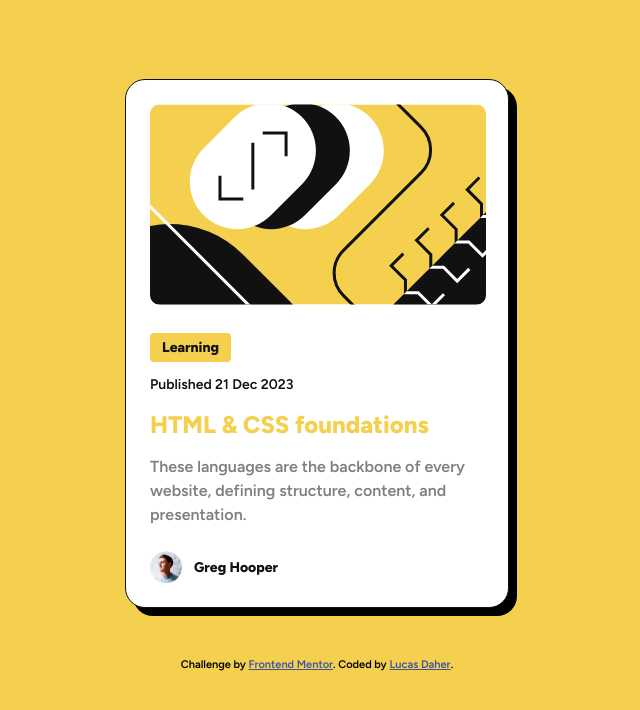
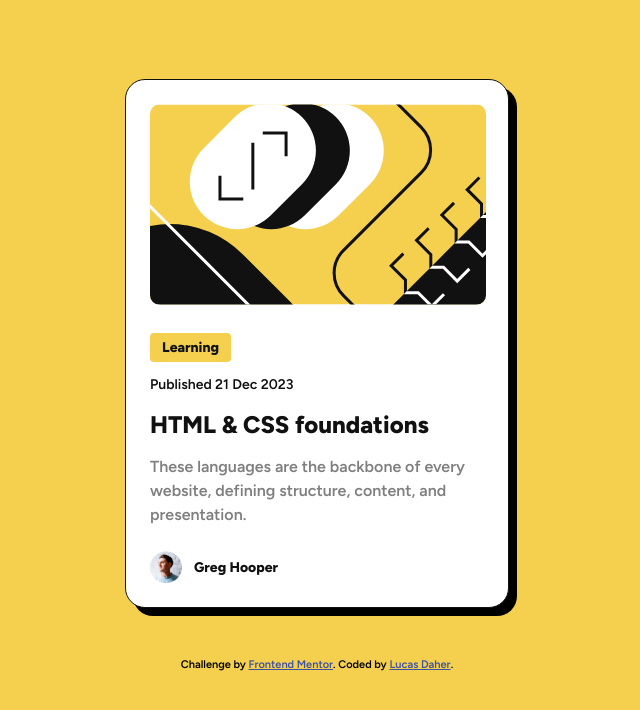
Before and after one commit to lucasdaher/blog-preview-card, a plain HTML site: page index.html in a window 1280 px wide. Shown: the whole page, without its empty margins (323-963 px from the left). Drawn offline with Linux system fonts and the light colour scheme.

Commit message:
Added hover on title.

```diff
--- a/style.css
+++ b/style.css
@@ -88,13 +88,20 @@ body {
 }
 
 .container .content .content-title h1 {
-    color: var(--Yellow, #F4D04E);
+    color: var(--black);
 
     font-family: Figtree;
     font-size: 24px;
     font-style: normal;
     font-weight: 800;
     line-height: 150%;
+
+    cursor: pointer;
+    transition: color 0.1s ease;
+}
+
+.container .content .content-title h1:hover {
+    color: var(--Yellow, #F4D04E);
 }
 
 .container .content .content-desc {
```
